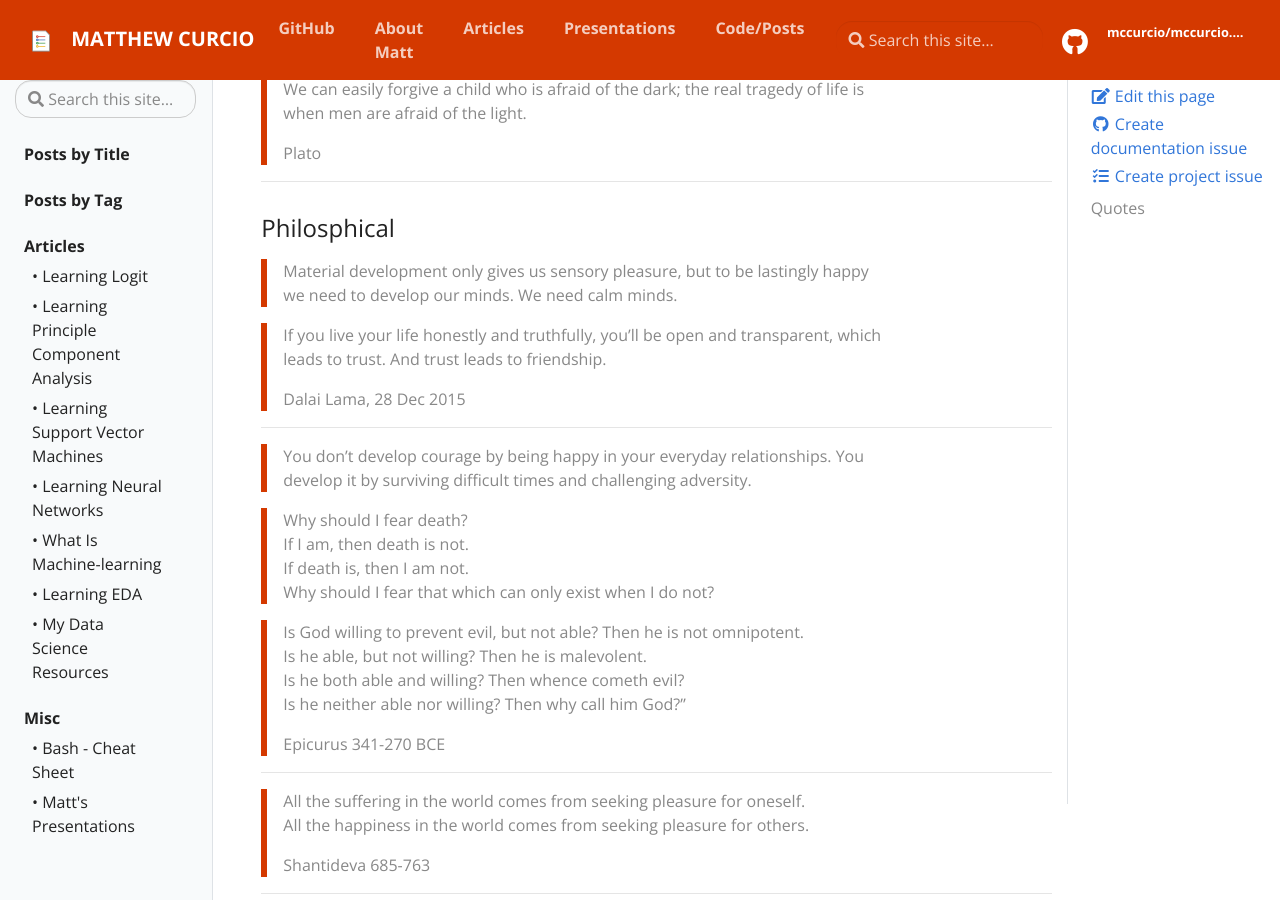
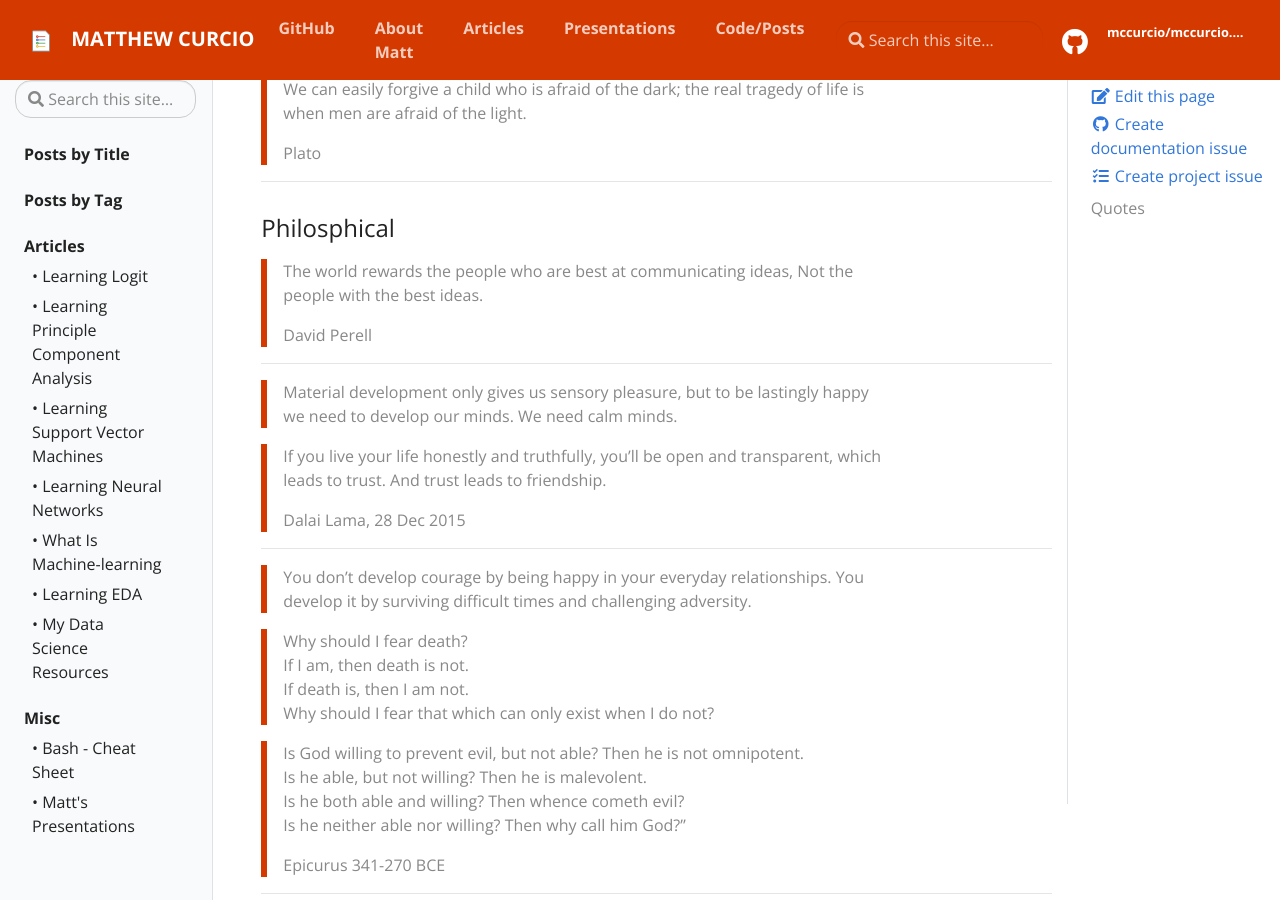
Before and after one commit to mccurcio/mccurcio.github.io, a Jekyll site: the page built from _posts/misc/2022-06-22-quotes.md, in a window 1280 px wide and 900 px high, scrolled down 2498 px. Built offline with Jekyll 4.4.1, drawn with Linux system fonts in a browser that asks for light colours; our own code applies the rules of GitHub Pages for plain Markdown files.

Commit message:
Update 2022-06-22-quotes.md

```diff
--- a/_posts/misc/2022-06-22-quotes.md
+++ b/_posts/misc/2022-06-22-quotes.md
@@ -126,6 +126,12 @@ Burden of Proof
 
 ### Philosphical
 
+>The world rewards the people who are best at communicating ideas, Not the people with the best ideas.
+>
+>David Perell
+
+---
+
 >Material development only gives us sensory pleasure, but to be lastingly happy we need to develop our minds.
 >We need calm minds.
 
```
